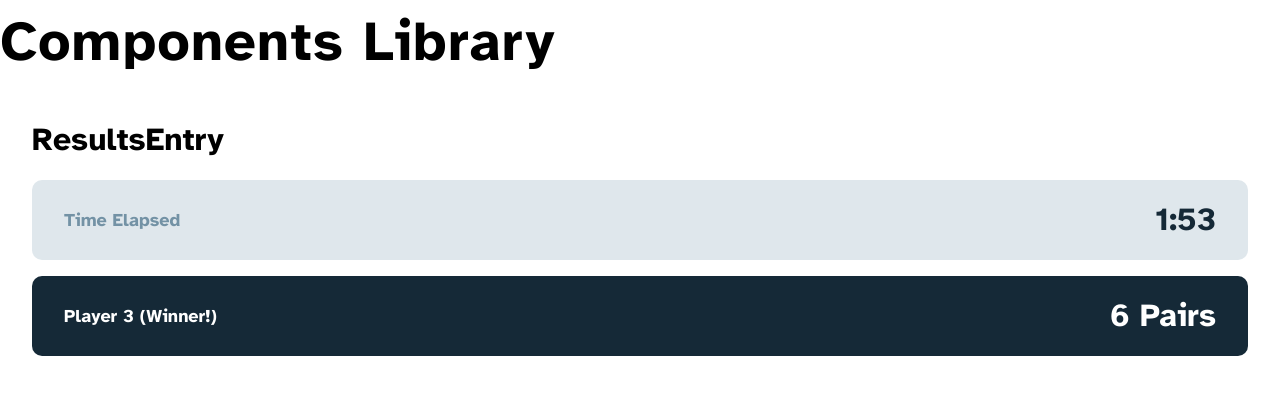
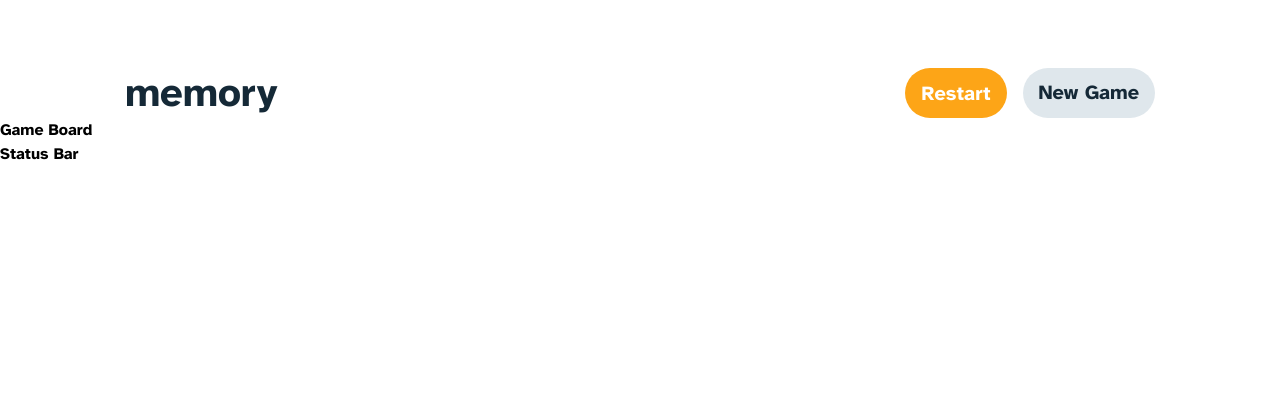
Before and after one commit to Sakeran/fem-memory-game-svelte, a Svelte app: page / in a window 1280 px wide. Shown: the top 394 px of the page. Built offline with nearby package versions, Linux system fonts and the light colour scheme.

Commit message:
Style header section

```diff
--- a/src/App.svelte
+++ b/src/App.svelte
@@ -1,12 +1,19 @@
 <script lang="ts">
   import { EventBus } from "./lib/Events";
 
-  import ComponentsLibrary from "./lib/ComponentsLibrary.svelte";
   import { setContext } from "svelte";
+  import Header from "./lib/Header.svelte";
+  import GameBoard from "./lib/GameBoard.svelte";
 
   setContext("eventBus", new EventBus());
 </script>
 
+<Header />
+
+<!-- Options Menu -->
+<!-- TODO -->
+
+<!-- Game Board -->
 <main>
-  <ComponentsLibrary />
+  <GameBoard />
 </main>
--- /dev/null
+++ b/src/lib/GameBoard.svelte
@@ -0,0 +1,2 @@
+<div>Game Board</div>
+<div>Status Bar</div>
--- /dev/null
+++ b/src/lib/Header.svelte
@@ -0,0 +1,24 @@
+<script>
+  import PrimaryButton from "./PrimaryButton.svelte";
+  import SecondaryButton from "./SecondaryButton.svelte";
+</script>
+
+<div
+  class="content-box px-6 pt-6 md:px-10 md:pt-10 lg:pt-[4.25rem] lg:mx-auto lg:max-w-container"
+>
+  <div class="flex justify-between items-center">
+    <header>
+      <h1 class="text-6 text-blue-100 leading-tight md:text-10">memory</h1>
+    </header>
+
+    <nav>
+      <div class="md:hidden">
+        <PrimaryButton>Menu</PrimaryButton>
+      </div>
+      <div class="hidden md:flex md:gap-4">
+        <PrimaryButton>Restart</PrimaryButton>
+        <SecondaryButton>New Game</SecondaryButton>
+      </div>
+    </nav>
+  </div>
+</div>
--- a/src/lib/PrimaryButton.svelte
+++ b/src/lib/PrimaryButton.svelte
@@ -1,5 +1,5 @@
 <button
   on:click
-  class="bg-yellow-800 hover:bg-yellow-900 focus:bg-yellow-900 py-[0.625rem] px-4 rounded-full text-white text-4 md:text-5 motion-safe:transition-colors"
+  class="bg-yellow-800 hover:bg-yellow-900 focus:bg-yellow-900 py-[0.625rem] px-4 rounded-full text-white text-4 md:text-5 leading-tight motion-safe:transition-colors"
   ><slot /></button
 >
--- a/tailwind.config.cjs
+++ b/tailwind.config.cjs
@@ -16,6 +16,7 @@ module.exports = {
       14: "3.5rem",
       12: "3rem",
       11: "2.75rem",
+      10: "2.5rem",
       8: "2rem",
       6.125: "1.625rem",
       6: "1.5rem",
@@ -52,6 +53,13 @@ module.exports = {
       width: {
         "token-icon": "var(--token-icon-size, 50%)",
       },
+      maxWidth: {
+        container: "69.375rem",
+      },
+      screens: {
+        md: "40em",
+        lg: "69em",
+      },
     },
   },
   plugins: [],
```
